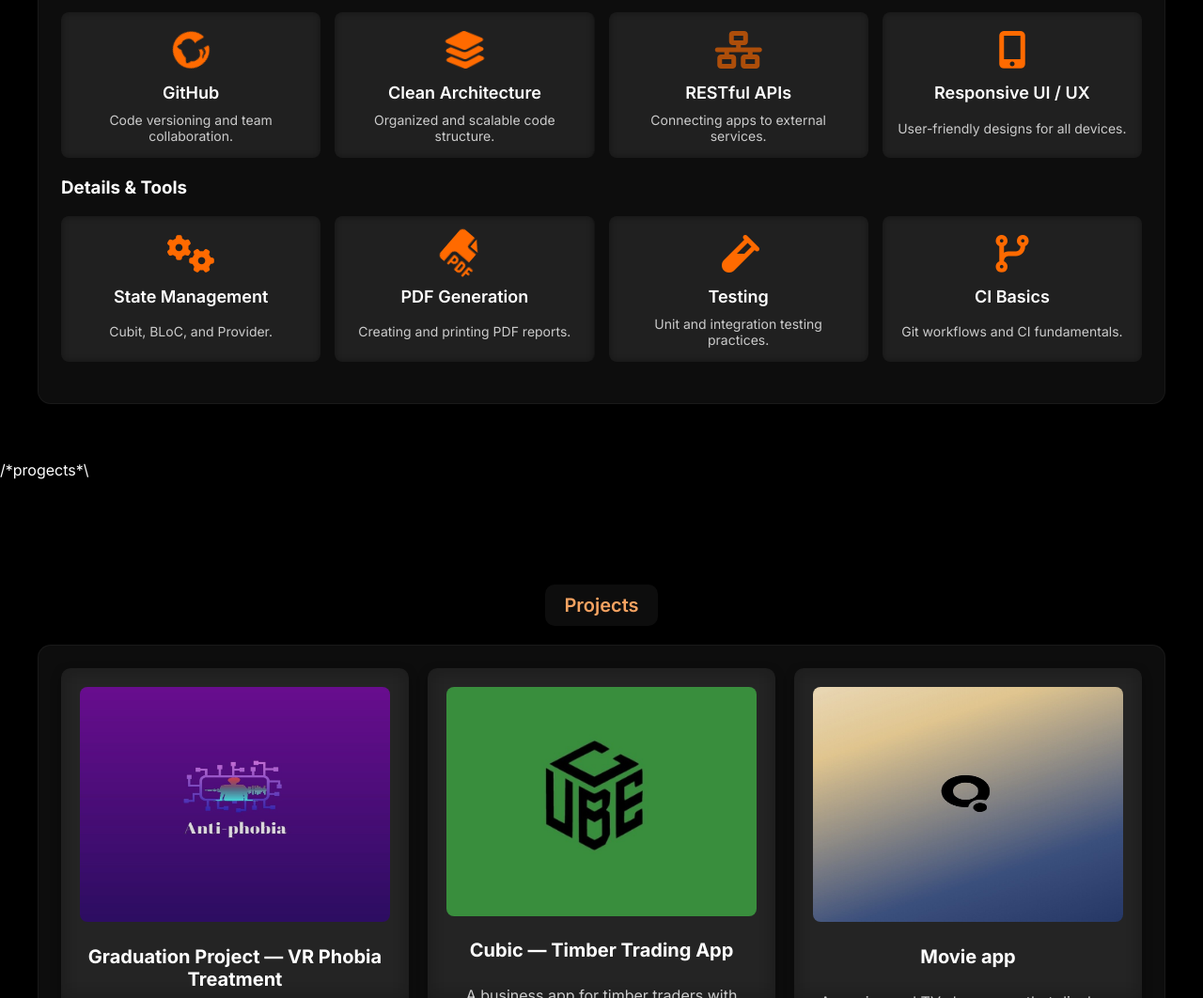
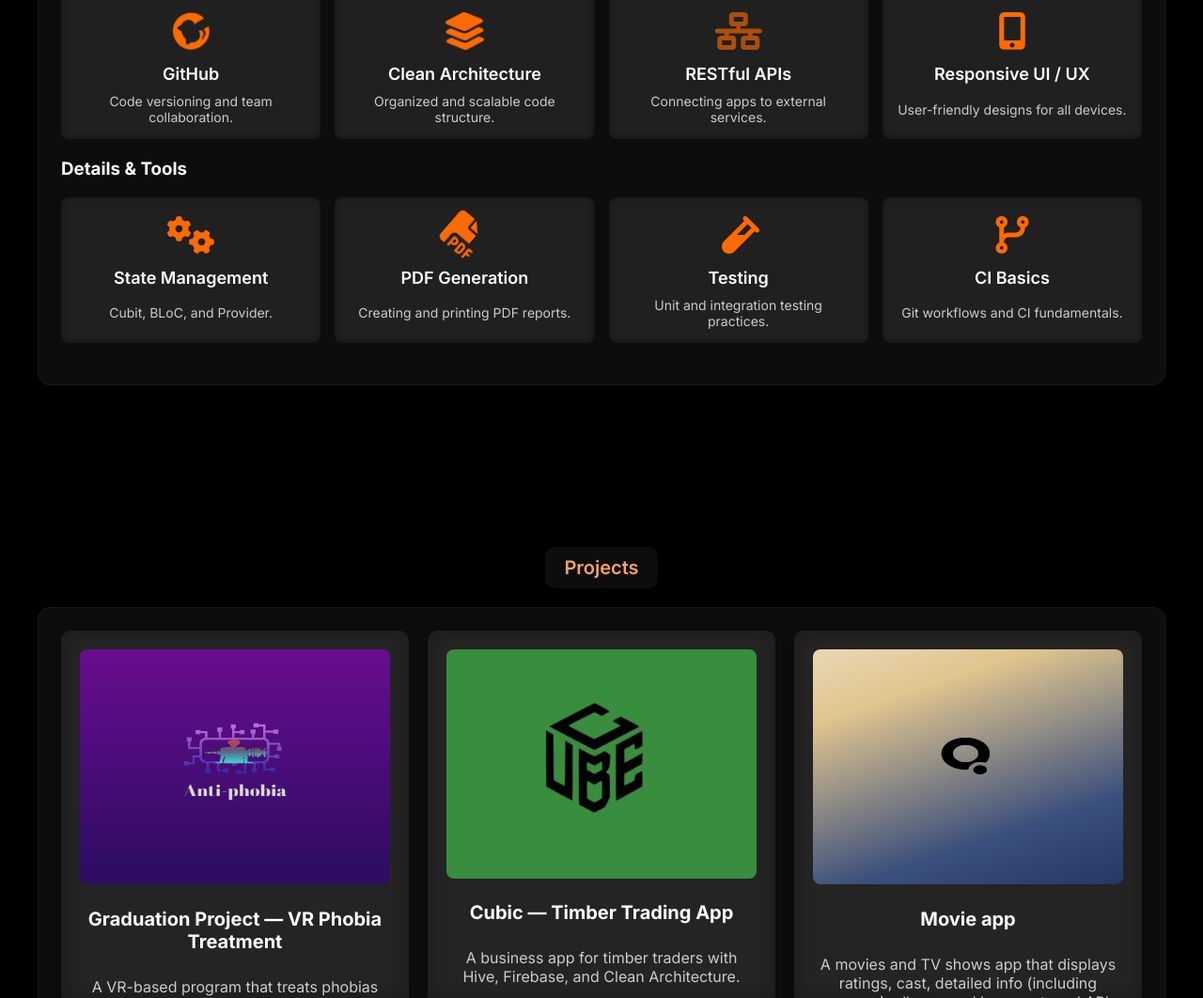
Before and after one commit to Yatherdev/my-Portfolio, a plain HTML site: page index.html in a window 1280 px wide. Shown: the part 2203-3265 px from the top of the page at 94% size. Drawn offline with nearby package versions, Linux system fonts and the light colour scheme.

Commit message:
update portfolio

```diff
--- a/index.html
+++ b/index.html
@@ -32,7 +32,6 @@
       </button>
     </div>
   </nav>
-
   <main id="app">
     <section id="home" class="section" aria-label="Home">
       <div class="section-title-card" data-aos="fade-up">Home</div>
@@ -58,7 +57,6 @@
         </div>
       </div>
     </section>
-
     <section id="about" class="section" aria-label="About">
       <div class="section-title-card" data-aos="fade-up">About Me</div>
       <div class="inner single-col">
@@ -172,7 +170,7 @@
                 }
               </div>
               <div class="code-line indent" data-aos="fade-right" data-aos-delay="900">
-                <span class="code-comment">// During my military service, I wanted to stay up-to-date with the latest technologies, so I joined the Digital Egypt Pioneers Initiative (DEPI).</span>
+                <span class="code-comment">// After my military service, I wanted to stay up-to-date with the latest technologies, so I joined the Digital Egypt Pioneers Initiative (DEPI).</span>
               </div>
               <div class="code-line indent" data-aos="fade-right" data-aos-delay="900">
                 <span class="code-comment">// This helped me adapt to recent updates in the tech field, expand my knowledge, and further strengthen my skills.</span>
@@ -210,7 +208,6 @@
         </div>
       </div>
     </section>
-/*Skills*\
     <section id="skills" class="section" aria-label="Skills">
       <div class="section-title-card" data-aos="fade-up">Skills</div>
       <div class="inner single-col">
@@ -314,9 +311,6 @@
         </div>
       </div>
     </section>
-
-    /*progects*\
-
     <section id="projects" class="section" aria-label="Projects">
       <div class="section-title-card" data-aos="fade-up">Projects</div>
       <div class="inner projects-row">
@@ -356,7 +350,6 @@
         </div>
       </div>
     </section>
-
     <section id="education" class="section" aria-label="Education">
       <div class="section-title-card" data-aos="fade-up">Education</div>
       <div class="inner education-row">
```
